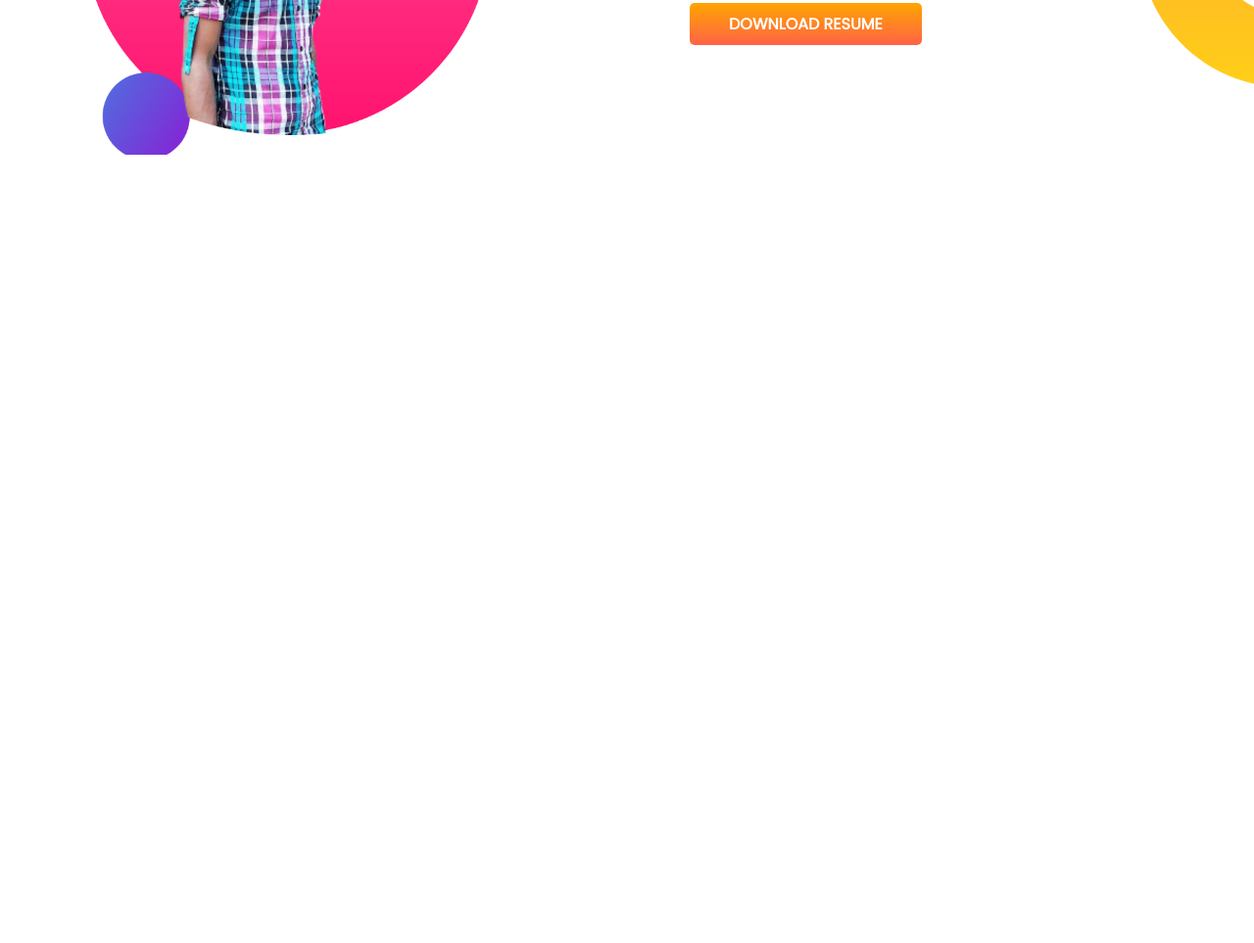
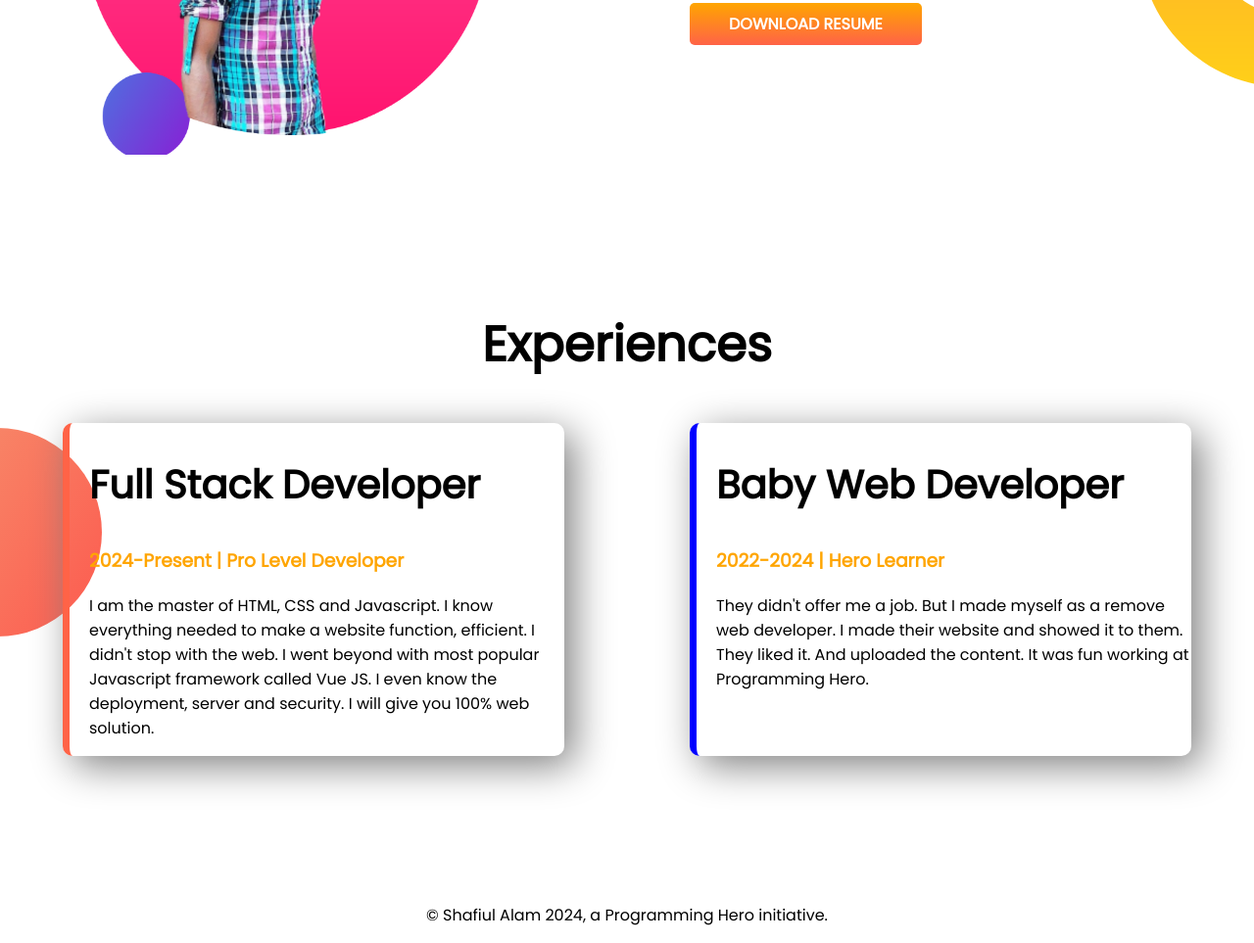
Before and after one commit to Shafiul19/developer-portfolio, a plain HTML site: page index.html in a window 1280 px wide. Shown: the part 899-1862 px from the top of the page at 98% size. Before the commit the page ends 1214 px from the top, so only its background shows below. Drawn offline with Linux system fonts and the light colour scheme.

Commit message:
style border and footer added

```diff
--- a/index.html
+++ b/index.html
@@ -13,7 +13,7 @@
 </head>
 
 <body>
-    <section class="top-banner">
+    <section class="top-banner flexible-container">
         <div class="half-width">
             <h1>Welcome To</h1>
             <h1><span class="orange-color">Shafiul Alam</span> World!</h1>
@@ -29,7 +29,7 @@
             <img src="my-bg (1).png" alt="">
         </div>
     </section>
-    <section class="dream-big">
+    <section class="dream-big flexible-container">
         <div class="half-width">
             <img src="my-bg2 (1).png" alt="">
         </div>
@@ -43,8 +43,37 @@
             <a class="link-button" target="_blank" href="#">DOWNLOAD RESUME</a>
         </div>
     </section>
+    <section class="experiences-area">
+        <h1>Experiences</h1>
+        <div class="flexible-container">
+            <div id="full-stack-developer" class="experience-item">
+                <h2>Full Stack Developer</h2>
+                <h3 class="orange-color">2024-Present | Pro Level Developer</h3>
+                <p>I am the master of HTML, CSS and Javascript. I know everything needed to make a website function,
+                    efficient. I didn't stop with the web. I went beyond with most popular Javascript framework called
+                    Vue
+                    JS. I even know the deployment, server and security. I will give you 100% web solution.</p>
+            </div>
+            <div id="web-developer" class="experience-item">
+                <h2>Baby Web Developer</h2>
+                <h3 class="orange-color">2022-2024 | Hero Learner</h3>
+                <p>They didn't offer me a job. But I made myself as a remove web developer. I made their website and
+                    showed
+                    it to them. They liked it. And uploaded the content. It was fun working at Programming Hero.</p>
+            </div>
+
+        </div>
+
+
+    </section>
 
 
 </body>
 
+
+<footer>
+    <p>© Shafiul Alam 2024, a Programming Hero initiative.</p>
+</footer>
+
+
 </html>
--- a/style.css
+++ b/style.css
@@ -7,11 +7,15 @@ h1 {
     font-size: 50px;
 }
 
+h2 {
+    font-size: 40px;
+}
+
 .orange-color {
     color: orange;
 }
 
-section {
+.flexible-container {
     display: flex;
     margin-bottom: 150px;
 }
@@ -19,10 +23,31 @@ section {
 .half-width {
     width: 50%;
     padding-left: 5%;
+
 }
 
 .half-width img {
     width: 80%;
+
+}
+
+.experiences-area {
+    background-image: url(images/exp-bg.png);
+    background-repeat: no-repeat;
+    background-position: left;
+}
+
+.experiences-area h1 {
+    text-align: center;
+}
+
+.experience-item {
+    width: 40%;
+    margin-left: 5%;
+    margin-right: 5%;
+    padding-left: 20px;
+    box-shadow: 10px 10px 40px gray;
+    border-radius: 10px;
 }
 
 .link-button {
@@ -44,3 +69,15 @@ section {
     background-repeat: no-repeat;
     background-position: right;
 }
+
+#full-stack-developer {
+    border-left: 7px solid tomato;
+}
+
+#web-developer {
+    border-left: 7px solid blue;
+}
+
+footer p {
+    text-align: center;
+}
```
